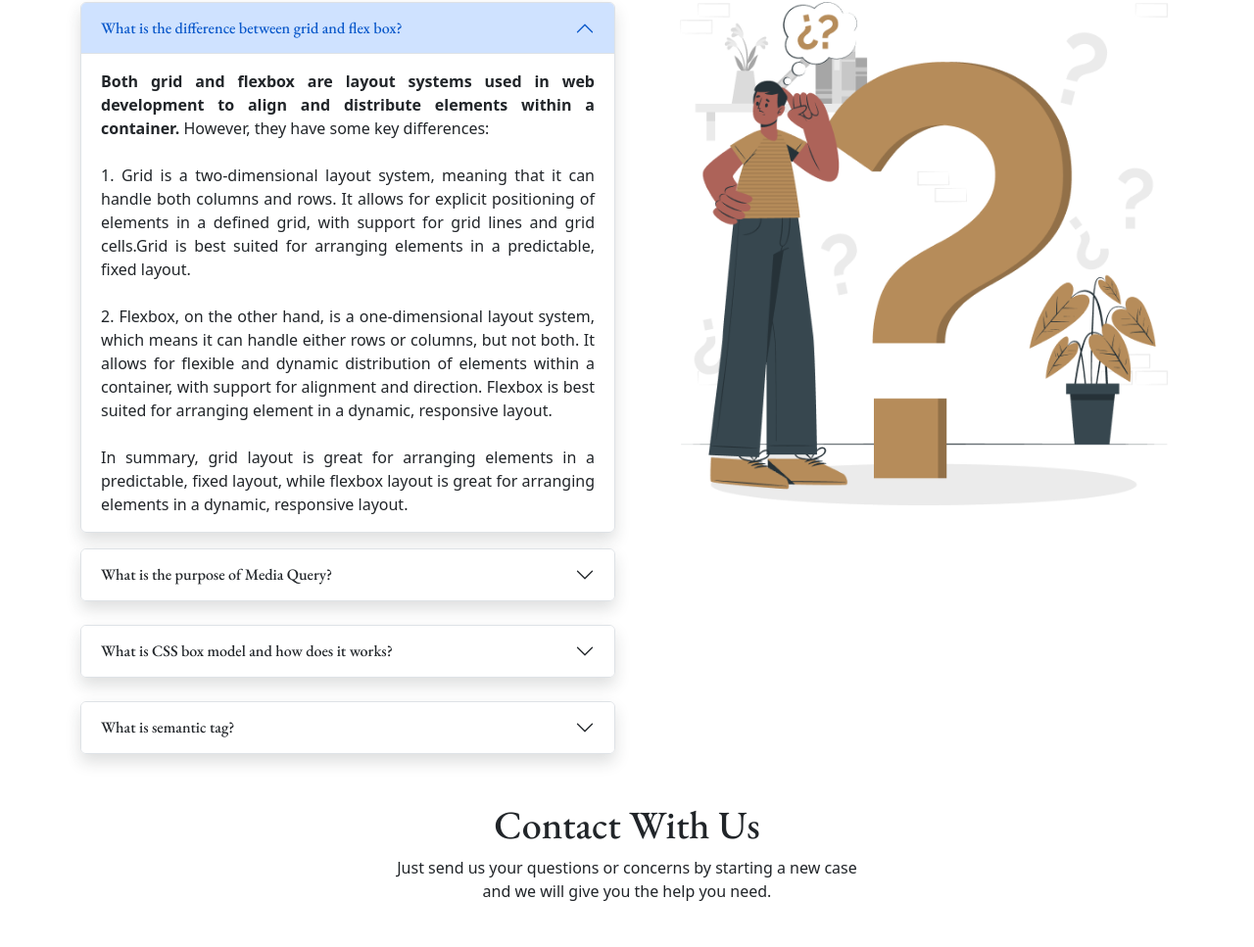
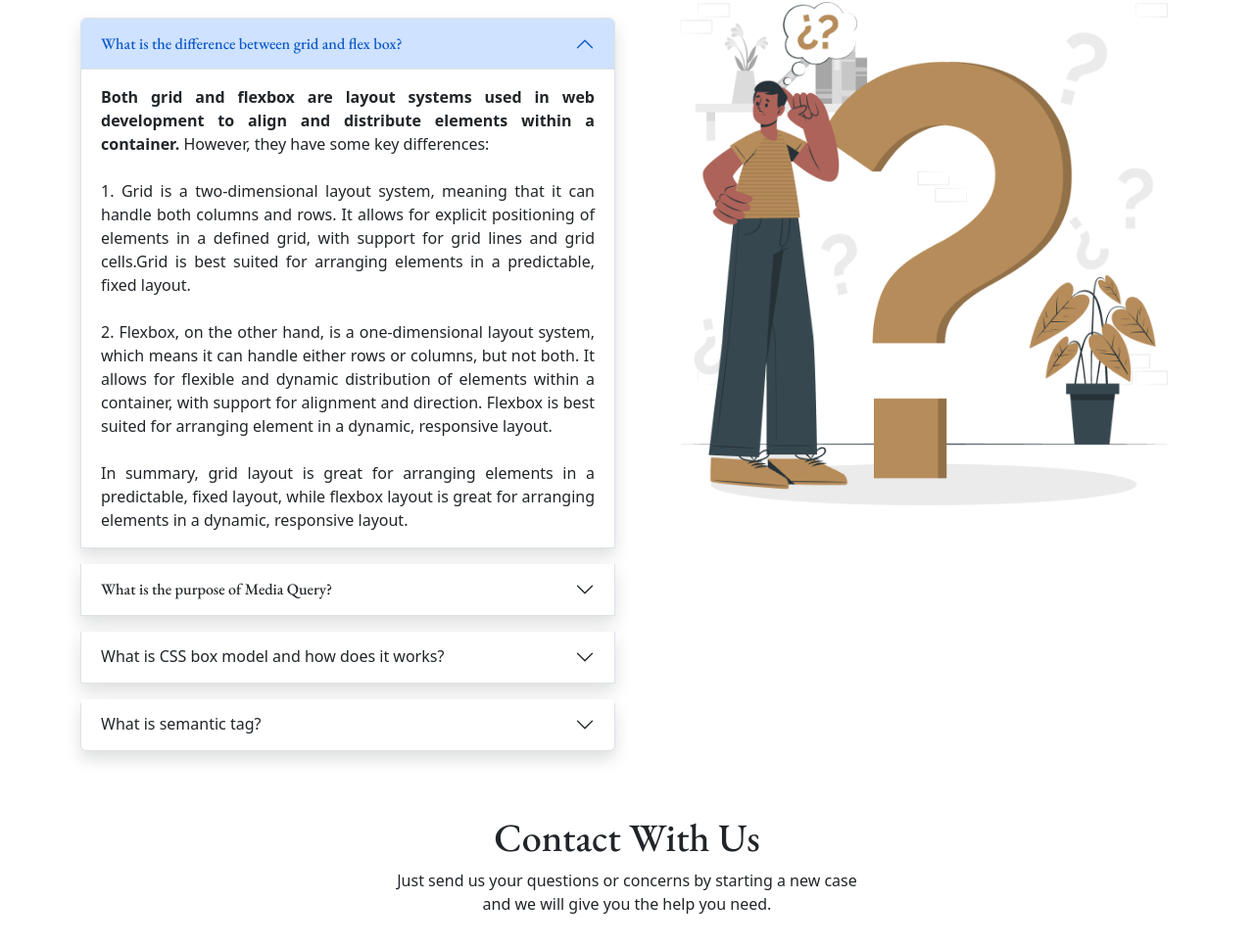
Before and after one commit to Alamgir2-2/Justice-House, a plain HTML site: page index.html in a window 1280 px wide. Shown: the part 2773-3740 px from the top of the page at 98% size. Drawn offline with nearby package versions, Linux system fonts and the light colour scheme.

Commit message:
FAQs Section Updated

```diff
--- a/index.html
+++ b/index.html
@@ -237,16 +237,14 @@
 
         <div class="col" style="text-align: justify;">
 
-          <div class="accordion shadow rounded" id="accordionExample">
-            <div class="accordion-item">
+          <div class="accordion rounded" id="accordionExample">
+            <div class="accordion-item my-3 shadow">
               <h2 class="accordion-header fm" id="headingOne">
-                <button class="accordion-button" type="button" data-bs-toggle="collapse" data-bs-target="#collapseOne"
-                  aria-expanded="true" aria-controls="collapseOne">
+                <button class="accordion-button" type="button" data-bs-toggle="collapse" data-bs-target="#collapseOne" aria-expanded="true" aria-controls="collapseOne">
                   What is the difference between grid and flex box?
                 </button>
               </h2>
-              <div id="collapseOne" class="accordion-collapse collapse show" aria-labelledby="headingOne"
-                data-bs-parent="#accordionExample">
+              <div id="collapseOne" class="accordion-collapse collapse show" aria-labelledby="headingOne" data-bs-parent="#accordionExample">
                 <div class="accordion-body">
                   <strong> Both grid and flexbox are layout systems used in web development to align and distribute
                     elements within a container.</strong> However, they have some key differences: <br><br>
@@ -265,17 +263,13 @@
                 </div>
               </div>
             </div>
-          </div>
-          <div class="accordion mt-3 shadow rounded fm" id="accordionExample">
-            <div class="accordion-item">
-              <h2 class="accordion-header" id="headingTwo">
-                <button class="accordion-button collapsed fm" type="button" data-bs-toggle="collapse"
-                  data-bs-target="#collapseTwo" aria-expanded="false" aria-controls="collapseTwo">
-                  What is the purpose of Media Query?
+            <div class="accordion-item my-3 shadow">
+              <h2 class="accordion-header rounded" id="headingTwo">
+                <button class="accordion-button collapsed fm" type="button" data-bs-toggle="collapse" data-bs-target="#collapseTwo" aria-expanded="false" aria-controls="collapseTwo">
+                What is the purpose of Media Query?
                 </button>
               </h2>
-              <div id="collapseTwo" class="accordion-collapse collapse" aria-labelledby="headingTwo"
-                data-bs-parent="#accordionExample">
+              <div id="collapseTwo" class="accordion-collapse collapse" aria-labelledby="headingTwo" data-bs-parent="#accordionExample">
                 <div class="accordion-body">
                   <strong>Media Queries are CSS technique used to apply different styles to a website based on the
                     characteristics of the device displaying it.</strong> A simple example of a media query is: <br><br>
@@ -292,17 +286,13 @@
                 </div>
               </div>
             </div>
-          </div>
-          <div class="accordion mt-4 shadow rounded" id="accordionExample">
-            <div class="accordion-item">
-              <h2 class="accordion-header fm" id="headingTwo">
-                <button class="accordion-button collapsed" type="button" data-bs-toggle="collapse"
-                  data-bs-target="#collapseTwo" aria-expanded="false" aria-controls="collapseTwo">
+            <div class="accordion-item my-3 shadow">
+              <h2 class="accordion-header" id="headingFour">
+                <button class="accordion-button collapsed" type="button" data-bs-toggle="collapse" data-bs-target="#collapseFour" aria-expanded="false" aria-controls="collapseFour">
                   What is CSS box model and how does it works?
                 </button>
               </h2>
-              <div id="collapseTwo" class="accordion-collapse collapse" aria-labelledby="headingTwo"
-                data-bs-parent="#accordionExample">
+              <div id="collapseFour" class="accordion-collapse collapse" aria-labelledby="headingFour" data-bs-parent="#accordionExample">
                 <div class="accordion-body">
                   <strong>The CSS box model is the way that CSS defines the layout and dimensions of elements on a web
                     page.</strong>It describes the rectangular boxes that are generated for elements, and the space
@@ -318,17 +308,13 @@
                 </div>
               </div>
             </div>
-          </div>
-          <div class="accordion mt-4 shadow rounded" id="accordionExample">
-            <div class="accordion-item">
-              <h2 class="accordion-header fm" id="headingTwo">
-                <button class="accordion-button collapsed" type="button" data-bs-toggle="collapse"
-                  data-bs-target="#collapseTwo" aria-expanded="false" aria-controls="collapseTwo">
+            <div class="accordion-item my-3 shadow rounded">
+              <h2 class="accordion-header" id="headingThree">
+                <button class="accordion-button collapsed" type="button" data-bs-toggle="collapse" data-bs-target="#collapseThree" aria-expanded="false" aria-controls="collapseThree">
                   What is semantic tag?
                 </button>
               </h2>
-              <div id="collapseTwo" class="accordion-collapse collapse" aria-labelledby="headingTwo"
-                data-bs-parent="#accordionExample">
+              <div id="collapseThree" class="accordion-collapse collapse" aria-labelledby="headingThree" data-bs-parent="#accordionExample">
                 <div class="accordion-body ">
                   <strong>Semantic HTML tags are tags that are used to describe the meaning or context of the content
                     they enclose, rather than just its presentation</strong> These tags convey the meaning of the
```
